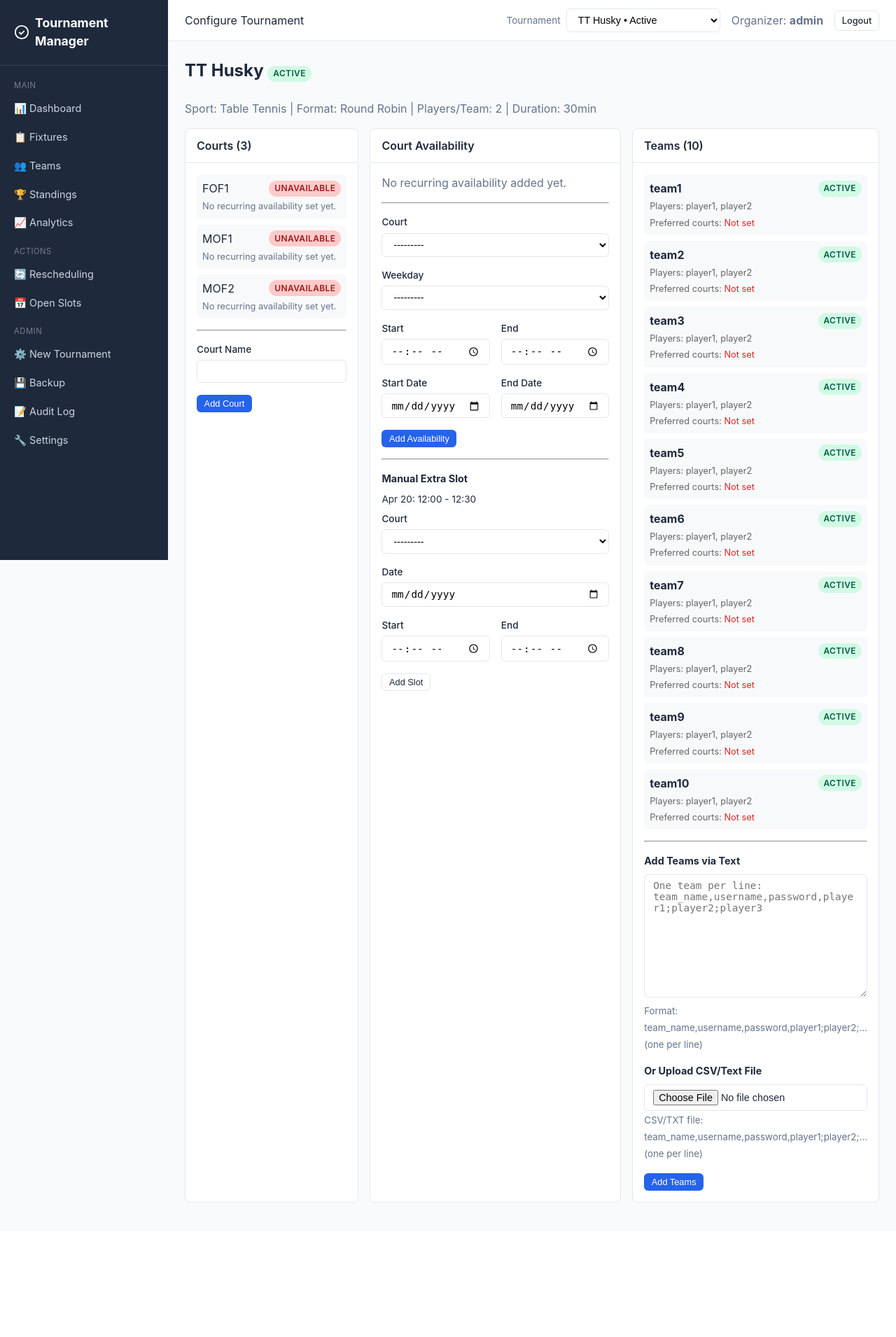
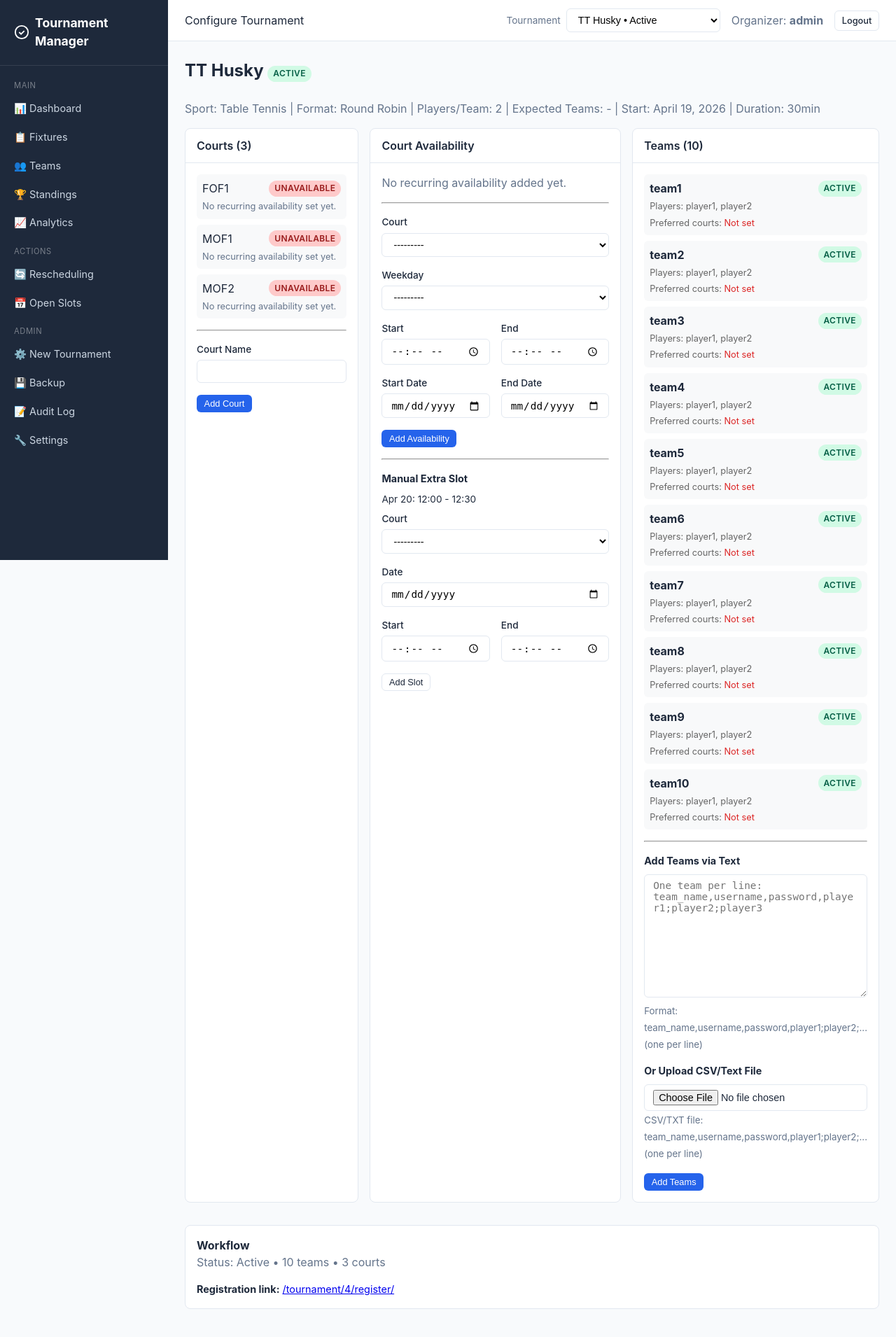
Before and after one commit to simarsamra/Tournament-Manager, a Django app: page /tournament/4/config/ in a window 1280 px wide. Shown: the whole page at 70% size. Before the commit the page ends 1718 px from the top, so only its background shows below. Run offline with Django 5.2, Linux system fonts and the light colour scheme; a user stored in the database is signed in; data comes from the database, SQL or seed files in the repository; both versions use the stored data as it was after the commit; data that the repository does not hold is empty.

Commit message:
Enhance tournament status management and registration workflow
- Added new tournament statuses: "registration_open", "ready", and "scheduled".
- Updated views and templates to support tournament registration and status changes.
- Implemented functionality to open and close tournament registration.
- Created migration for altering tournament status field.
- Enhanced dashboard and registration pages to reflect new statuses and provide registration links.

```diff
--- a/core/models.py
+++ b/core/models.py
@@ -41,6 +41,9 @@ class Tournament(models.Model):
         max_length=20,
         choices=[
             ("setup", "Setup"),
+            ("registration_open", "Registration Open"),
+            ("ready", "Ready for Scheduling"),
+            ("scheduled", "Schedule Draft Ready"),
             ("active", "Active"),
             ("completed", "Completed"),
         ],
--- a/core/urls.py
+++ b/core/urls.py
@@ -6,6 +6,7 @@ urlpatterns = [
     path("login/", views.login_view, name="login"),
     path("logout/", views.logout_view, name="logout"),
     path("register/", views.register_view, name="register"),
+    path("tournament/<int:pk>/register/", views.register_view, name="tournament_register"),
 
     # Dashboard
     path("dashboard/", views.dashboard_view, name="dashboard"),
@@ -18,6 +19,9 @@ urlpatterns = [
     path("tournament/<int:pk>/add-court-availability/", views.add_court_availability, name="add_court_availability"),
     path("tournament/<int:pk>/add-timeslot/", views.add_timeslot, name="add_timeslot"),
     path("tournament/<int:pk>/add-teams/", views.add_teams_bulk, name="add_teams_bulk"),
+    path("tournament/<int:pk>/open-registration/", views.open_registration, name="open_registration"),
+    path("tournament/<int:pk>/close-registration/", views.close_registration, name="close_registration"),
+    path("tournament/<int:pk>/generate-schedule/", views.generate_schedule, name="generate_schedule"),
     path("tournament/<int:pk>/start/", views.start_tournament, name="start_tournament"),
     path("tournament/select/", views.select_tournament, name="select_tournament"),
     path("tournament/<int:pk>/delete/", views.delete_tournament, name="delete_tournament"),
--- a/core/views.py
+++ b/core/views.py
@@ -43,9 +43,12 @@ def _get_available_tournaments():
     ).annotate(
         status_rank=db_models.Case(
             db_models.When(status="active", then=db_models.Value(0)),
-            db_models.When(status="setup", then=db_models.Value(1)),
-            db_models.When(status="completed", then=db_models.Value(2)),
-            default=db_models.Value(3),
+            db_models.When(status="registration_open", then=db_models.Value(1)),
+            db_models.When(status="ready", then=db_models.Value(2)),
+            db_models.When(status="scheduled", then=db_models.Value(3)),
+            db_models.When(status="setup", then=db_models.Value(4)),
+            db_models.When(status="completed", then=db_models.Value(5)),
+            default=db_models.Value(6),
             output_field=db_models.IntegerField(),
         )
     ).order_by("status_rank", "-created_at")
@@ -63,8 +66,7 @@ def _get_tournament(request=None):
                 selected = tournaments.get(pk=selected_id)
                 request.session["selected_tournament_id"] = selected.pk
                 return selected
-    fallback = tournaments.filter(status="active").order_by("-created_at").first()
-    fallback = fallback or tournaments.order_by("-created_at").first()
+    fallback = _get_available_tournaments().first()
     if (
         fallback
         and request
@@ -179,11 +181,28 @@ def logout_view(request):
     return redirect("login")
 
 
-def register_view(request):
-    tournament = _get_tournament(request)
+def register_view(request, pk=None):
+    open_tournaments = Tournament.objects.filter(status="registration_open").order_by("start_date", "created_at")
+    tournament = get_object_or_404(Tournament, pk=pk) if pk is not None else None
+    if tournament is None and open_tournaments.count() == 1:
+        tournament = open_tournaments.first()
+
     if not tournament:
-        messages.error(request, "No tournament has been created yet.")
-        return render(request, "core/register.html", {"form": TeamRegistrationForm()})
+        return render(request, "core/register.html", {
+            "form": TeamRegistrationForm(),
+            "open_tournaments": open_tournaments,
+        })
+
+    if tournament.status != "registration_open":
+        messages.error(request, "Registration is currently closed for this tournament.")
+        return render(request, "core/register.html", {
+            "form": TeamRegistrationForm(tournament=tournament),
+            "tournament": tournament,
+            "players_per_team": tournament.players_per_team if tournament else 1,
+            "registration_closed": True,
+            "open_tournaments": open_tournaments,
+        })
+
     if request.method == "POST":
         form = TeamRegistrationForm(request.POST, tournament=tournament)
         if form.is_valid():
@@ -194,6 +213,7 @@ def register_view(request):
                     "form": form,
                     "tournament": tournament,
                     "players_per_team": tournament.players_per_team if tournament else 1,
+                    "open_tournaments": open_tournaments,
                 })
             user = User.objects.create_user(
                 username=form.cleaned_data["username"],
@@ -205,7 +225,6 @@ def register_view(request):
                 name=team_name,
             )
             team.preferred_courts.set(form.cleaned_data.get("preferred_courts", []))
-            # Create player records from player names
             player_names_text = form.cleaned_data.get("player_names", "").strip()
             if player_names_text:
                 for pname in player_names_text.split("\n"):
@@ -220,8 +239,10 @@ def register_view(request):
     else:
         form = TeamRegistrationForm(tournament=tournament)
     return render(request, "core/register.html", {
-        "form": form, "tournament": tournament,
+        "form": form,
+        "tournament": tournament,
         "players_per_team": tournament.players_per_team if tournament else 1,
+        "open_tournaments": open_tournaments,
     })
 
 
@@ -257,7 +278,9 @@ def dashboard_view(request):
         all_tournaments = _get_available_tournaments()
         context["all_tournaments"] = all_tournaments
         context["active_tournaments_count"] = all_tournaments.filter(status="active").count()
-        context["setup_tournaments_count"] = all_tournaments.filter(status="setup").count()
+        context["setup_tournaments_count"] = all_tournaments.filter(
+            status__in=["setup", "registration_open", "ready", "scheduled"]
+        ).count()
         context["completed_tournaments_count"] = all_tournaments.filter(status="completed").count()
     if tournament and is_organizer:
         context["total_teams"] = tournament.teams.count()
@@ -467,7 +490,33 @@ def add_teams_bulk(request, pk):
 
 @login_required
 @require_POST
-def start_tournament(request, pk):
+def open_registration(request, pk):
+    if not _is_organizer(request.user):
+        return redirect("dashboard")
+    tournament = get_object_or_404(Tournament, pk=pk)
+    tournament.status = "registration_open"
+    tournament.save(update_fields=["status"])
+    log_action(request, "registration_opened", f"Registration opened for '{tournament.name}'", tournament=tournament)
+    messages.success(request, "Registration is now open.")
+    return redirect("tournament_config", pk=pk)
+
+
+@login_required
+@require_POST
+def close_registration(request, pk):
+    if not _is_organizer(request.user):
+        return redirect("dashboard")
+    tournament = get_object_or_404(Tournament, pk=pk)
+    tournament.status = "ready"
+    tournament.save(update_fields=["status"])
+    log_action(request, "registration_closed", f"Registration closed for '{tournament.name}'", tournament=tournament)
+    messages.success(request, "Registration closed. The tournament is ready for scheduling checks.")
+    return redirect("tournament_config", pk=pk)
+
+
+@login_required
+@require_POST
+def generate_schedule(request, pk):
     if not _is_organizer(request.user):
         return redirect("dashboard")
     tournament = get_object_or_404(Tournament, pk=pk)
@@ -477,6 +526,29 @@ def start_tournament(request, pk):
             messages.error(request, error)
         return redirect("tournament_config", pk=pk)
     generate_fixtures(tournament)
+    tournament.status = "scheduled"
+    tournament.save(update_fields=["status"])
+    log_action(request, "schedule_generated", f"Draft schedule generated for '{tournament.name}'", tournament=tournament)
+    messages.success(request, "Draft schedule generated. Review fixtures before publishing.")
+    return redirect("fixtures")
+
+
+@login_required
+@require_POST
+def start_tournament(request, pk):
+    if not _is_organizer(request.user):
+        return redirect("dashboard")
+    tournament = get_object_or_404(Tournament, pk=pk)
+    if tournament.status != "scheduled":
+        readiness_errors = _validate_tournament_ready(tournament)
+        if readiness_errors:
+            for error in readiness_errors:
+                messages.error(request, error)
+            return redirect("tournament_config", pk=pk)
+        generate_fixtures(tournament)
+        tournament.status = "scheduled"
+        tournament.save(update_fields=["status"])
+        messages.info(request, "Draft schedule was generated automatically before publishing.")
     tournament.status = "active"
     tournament.started_at = timezone.now()
     tournament.save(update_fields=["status", "started_at"])
@@ -484,7 +556,7 @@ def start_tournament(request, pk):
                f"Tournament '{tournament.name}' started with "
                f"{tournament.teams.filter(status='active').count()} teams",
                tournament=tournament)
-    messages.success(request, "Tournament started! Fixtures generated.")
+    messages.success(request, "Tournament started! Fixtures are now live.")
     return redirect("fixtures")
 
 
--- a/static/css/style.css
+++ b/static/css/style.css
@@ -204,6 +204,9 @@ tr:hover { background: #f8fafc; }
 .badge-bye { background: #e2e8f0; color: #475569; }
 .badge-active { background: #d1fae5; color: #065f46; }
 .badge-setup { background: #fef3c7; color: #92400e; }
+.badge-registration_open { background: #dbeafe; color: #1d4ed8; }
+.badge-ready { background: #ede9fe; color: #6d28d9; }
+.badge-scheduled { background: #dcfce7; color: #166534; }
 .badge-completed { background: #e2e8f0; color: #334155; }
 .badge-withdrawn { background: #fecaca; color: #991b1b; }
 .badge-pending { background: #fed7aa; color: #9a3412; }
--- a/templates/core/team_detail.html
+++ b/templates/core/team_detail.html
@@ -18,6 +18,12 @@
             <button type="submit" class="btn btn-danger" onclick="return confirm('Withdraw this team? This cannot be undone.')">Withdraw</button>
         </form>
         {% endif %}
+    </div>
+</div>
+
+<div class="card mb-2">
+    <div class="card-body">
+        <strong>Captain account:</strong> {{ team.user.username }}
     </div>
 </div>
 
--- a/templates/core/teams.html
+++ b/templates/core/teams.html
@@ -13,7 +13,7 @@
                 <th>Players</th>
                 {% if tournament.format == "hybrid" %}<th>Group</th>{% endif %}
                 <th>Status</th>
-                <th>Username</th>
+                <th>Captain</th>
                 <th></th>
             </tr>
         </thead>
--- a/templates/core/tournament_config.html
+++ b/templates/core/tournament_config.html
@@ -3,7 +3,7 @@
 {% block page_header %}Configure Tournament{% endblock %}
 {% block content %}
 <h1 class="page-title">{{ tournament.name }} <span class="badge badge-{{ tournament.status }}">{{ tournament.get_status_display }}</span></h1>
-<p class="text-muted mb-2">Sport: {{ tournament.get_sport_type_display }} | Format: {{ tournament.get_format_display }} | Players/Team: {{ tournament.players_per_team }} | Duration: {{ tournament.default_match_duration }}min</p>
+<p class="text-muted mb-2">Sport: {{ tournament.get_sport_type_display }} | Format: {{ tournament.get_format_display }} | Players/Team: {{ tournament.players_per_team }} | Expected Teams: {{ tournament.expected_teams_count|default:"-" }} | Start: {{ tournament.start_date|default:"-" }} | Duration: {{ tournament.default_match_duration }}min</p>
 
 <div class="grid grid-3">
     <!-- Courts -->
@@ -133,19 +133,48 @@
     </div>
 </div>
 
-{% if tournament.status == 'setup' and teams.count >= 2 %}
 <div class="card mt-2">
-    <div class="card-body d-flex justify-between align-center">
-        <div>
-            <strong>Ready to start?</strong> {{ teams.count }} teams, {{ courts.count }} courts configured.
+    <div class="card-body">
+        <div class="d-flex justify-between align-center" style="gap:1rem; flex-wrap:wrap;">
+            <div>
+                <strong>Workflow</strong><br>
+                <span class="text-muted">Status: {{ tournament.get_status_display }} • {{ teams.count }} teams • {{ courts.count }} courts</span>
+            </div>
+            <div class="d-flex" style="gap:0.5rem; flex-wrap:wrap;">
+                {% if tournament.status == 'setup' or tournament.status == 'ready' %}
+                <form method="post" action="{% url 'open_registration' pk=tournament.pk %}">
+                    {% csrf_token %}
+                    <button type="submit" class="btn btn-primary btn-sm">Open Registration</button>
+                </form>
+                {% endif %}
+
+                {% if tournament.status == 'registration_open' %}
+                <form method="post" action="{% url 'close_registration' pk=tournament.pk %}">
+                    {% csrf_token %}
+                    <button type="submit" class="btn btn-warning btn-sm">Close Registration</button>
+                </form>
+                {% endif %}
+
+                {% if tournament.status == 'ready' or tournament.status == 'registration_open' or tournament.status == 'setup' %}
+                <form method="post" action="{% url 'generate_schedule' pk=tournament.pk %}">
+                    {% csrf_token %}
+                    <button type="submit" class="btn btn-outline btn-sm">Generate Schedule Draft</button>
+                </form>
+                {% endif %}
+
+                {% if tournament.status == 'scheduled' %}
+                <form method="post" action="{% url 'start_tournament' pk=tournament.pk %}">
+                    {% csrf_token %}
+                    <button type="submit" class="btn btn-success btn-sm" onclick="return confirm('Publish this reviewed schedule and start the tournament?')">Publish & Start</button>
+                </form>
+                {% endif %}
+            </div>
         </div>
-        <form method="post" action="{% url 'start_tournament' pk=tournament.pk %}">
-            {% csrf_token %}
-            <button type="submit" class="btn btn-success btn-lg" onclick="return confirm('Start the tournament? This will generate all fixtures and schedule matches based on team court preferences.')">
-                🚀 Start Tournament
-            </button>
-        </form>
+
+        <div class="mt-2" style="font-size:0.9rem;">
+            <strong>Registration link:</strong>
+            <a href="{% url 'tournament_register' pk=tournament.pk %}">{% url 'tournament_register' pk=tournament.pk %}</a>
+        </div>
     </div>
 </div>
-{% endif %}
 {% endblock %}
```
Also changed, not shown: core/tests.py (+60 -0 lines), templates/core/dashboard.html (+4 -4 lines), templates/core/register.html (+15 -2 lines), core/migrations/0005_alter_tournament_status.py (added), db.sqlite3.
